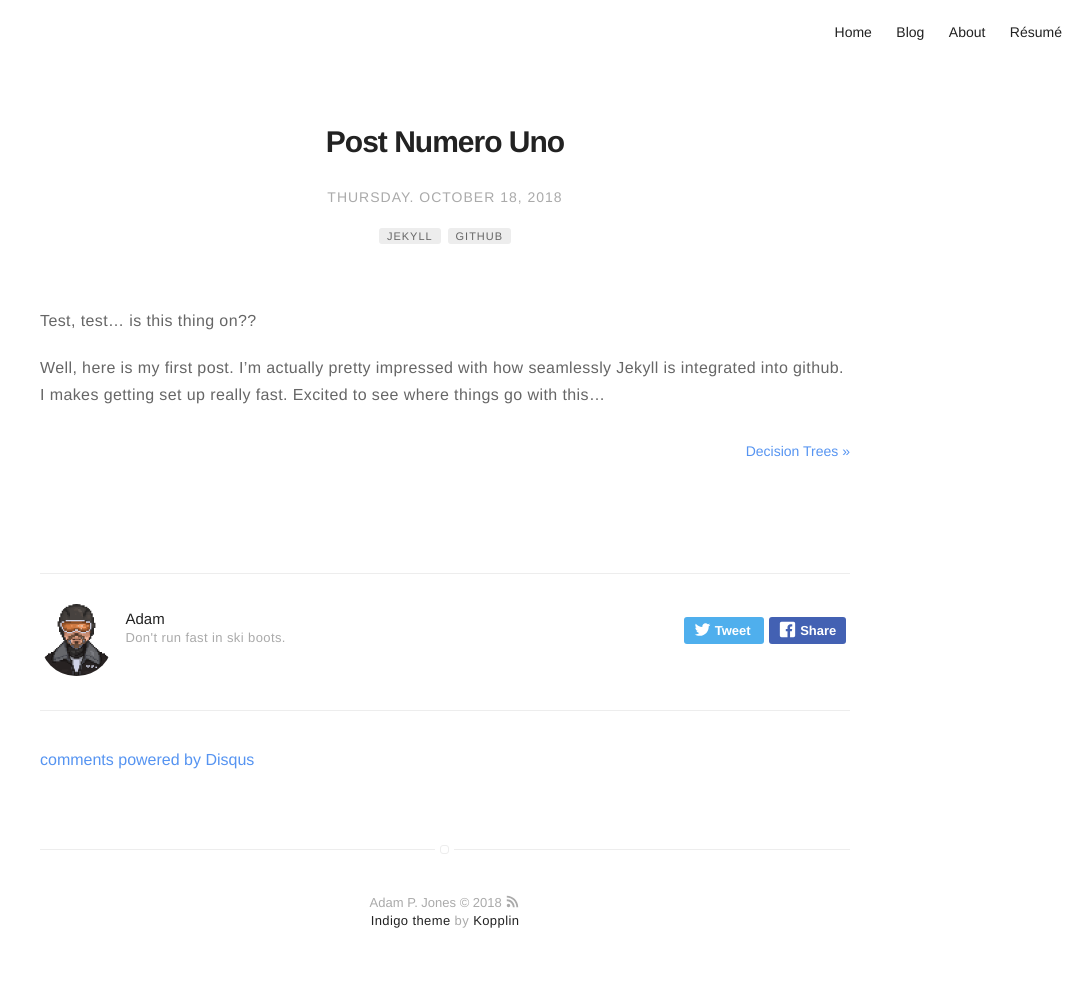
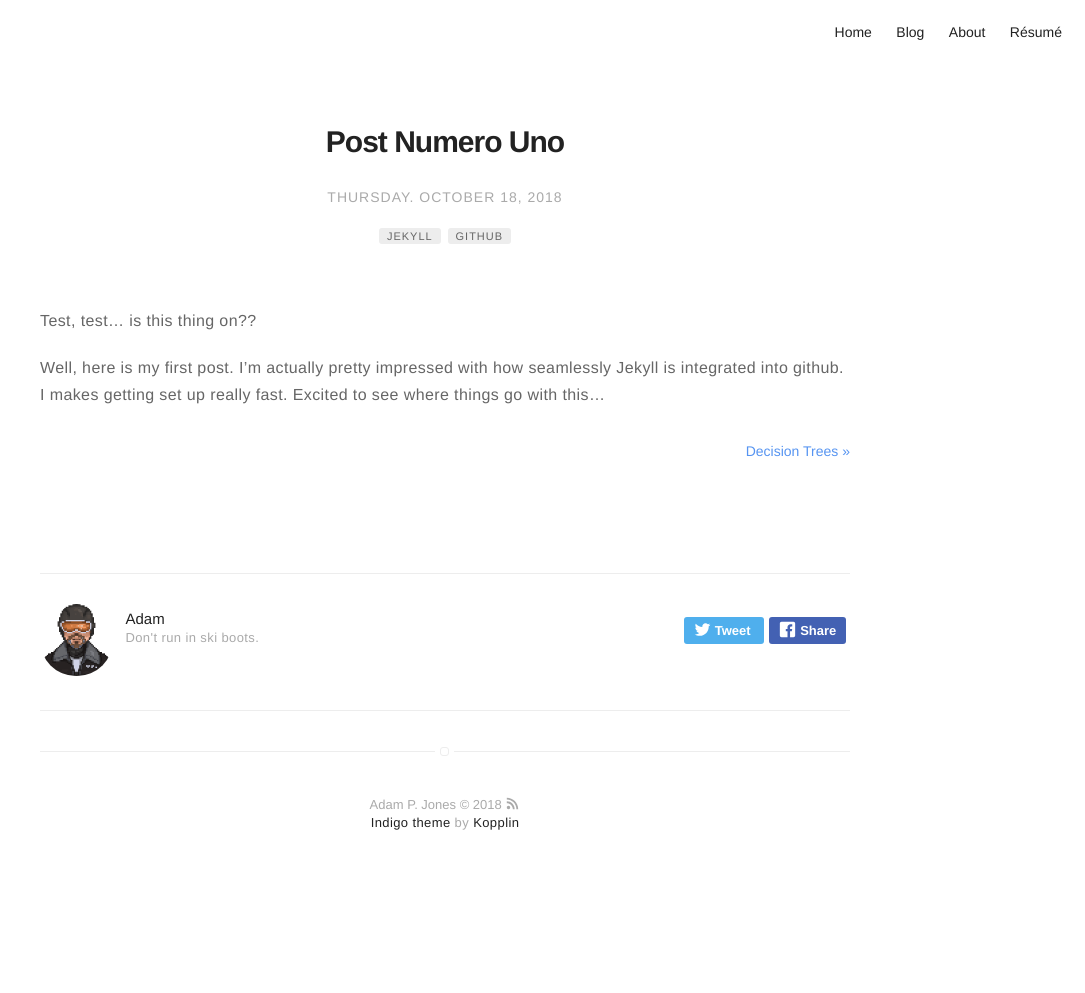
Before and after one commit to meccaLeccaHi/meccaLeccaHi.github.io, a Jekyll site: the page built from _posts/2018-10-18-first-post.md, in a window 1280 px wide. Shown: the whole page, without its empty margins (195-1280 px from the left). Built offline with Jekyll 4.4.1, drawn with Linux system fonts in a browser that asks for light colours; comment, search, counter and statistics services are not loaded; after the commit the page ends 900 px from its top, so only the background shows below that.

Commit message:
adding disqus

```diff
--- a/_config.yml
+++ b/_config.yml
@@ -40,7 +40,7 @@
 authors:
     adam:
         name: Adam
-        bio: Don't run fast in ski boots.
+        bio: Don't run in ski boots.
         external-image: false
         picture: assets/images/adam7.png
         linkedin: adam-p-jones
--- a/_layouts/post.html
+++ b/_layouts/post.html
@@ -44,22 +44,4 @@
     {% include author.html %}
 {% endif %}
 
-<section class="disqus">
-    <div id="disqus_thread"></div>
-    <script type="text/javascript">
-
-        var disqus_config = function () {
-            this.page.url = '{{ site.url }}{{ page.url | replace:"index.html","" }}';
-            this.page.identifier = '{{ page.id }}';
-        };
-        var disqus_shortname = '{{ site.disqus.shortname }}';
-        var disqus_developer = 0;
-        (function() {
-            var dsq = document.createElement('script'); dsq.type = 'text/javascript'; dsq.async = true;
-            dsq.src = 'https://' + disqus_shortname + '.disqus.com/embed.js';
-            (document.getElementsByTagName('head')[0] || document.getElementsByTagName('body')[0]).appendChild(dsq);
-        })();
-    </script>
-    <noscript>Please enable JavaScript to view the <a href="http://disqus.com/?ref_noscript">comments powered by Disqus.</a></noscript>
-    <a href="http://disqus.com" class="dsq-brlink">comments powered by <span class="logo-disqus">Disqus</span></a>
-</section>
+{% include comments.html %}
```
